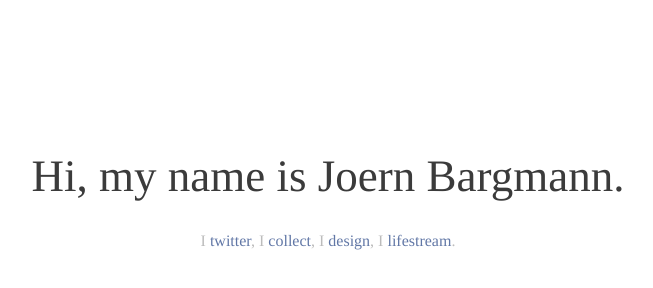
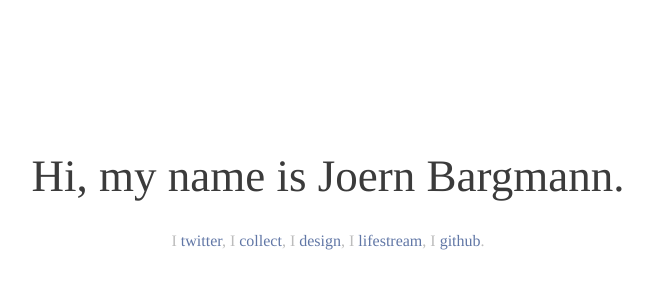
Before and after one commit to joernba/joernba.github.com, a plain HTML site: page index.html in a window 1280 px wide. Shown: the whole page, without its empty margins (312-965 px from the left). Drawn offline with Linux system fonts and the light colour scheme.

Commit message:
added github profile to links

```diff
--- a/index.html
+++ b/index.html
@@ -11,7 +11,7 @@
 	<body id="index">
 		<div id="page">
 			<h1>Hi, my name is Joern Bargmann.</h1>
-			<p>I <a href="http://twitter.com/joernba/">twitter</a>, I <a href="http://immaterialfacts.com/">collect</a>, I <a href="http://joernba.rgmann.com/">design</a>, I <a href="http://absorbed-in-thought.com/">lifestream</a>.</p>
+			<p>I <a href="http://twitter.com/joernba/">twitter</a>, I <a href="http://immaterialfacts.com/">collect</a>, I <a href="http://joernba.rgmann.com/">design</a>, I <a href="http://absorbed-in-thought.com/">lifestream</a>, I <a href="http://github.com/joernba/">github</a>.</p>
 		</div>
 	</body>
 </html>
```
